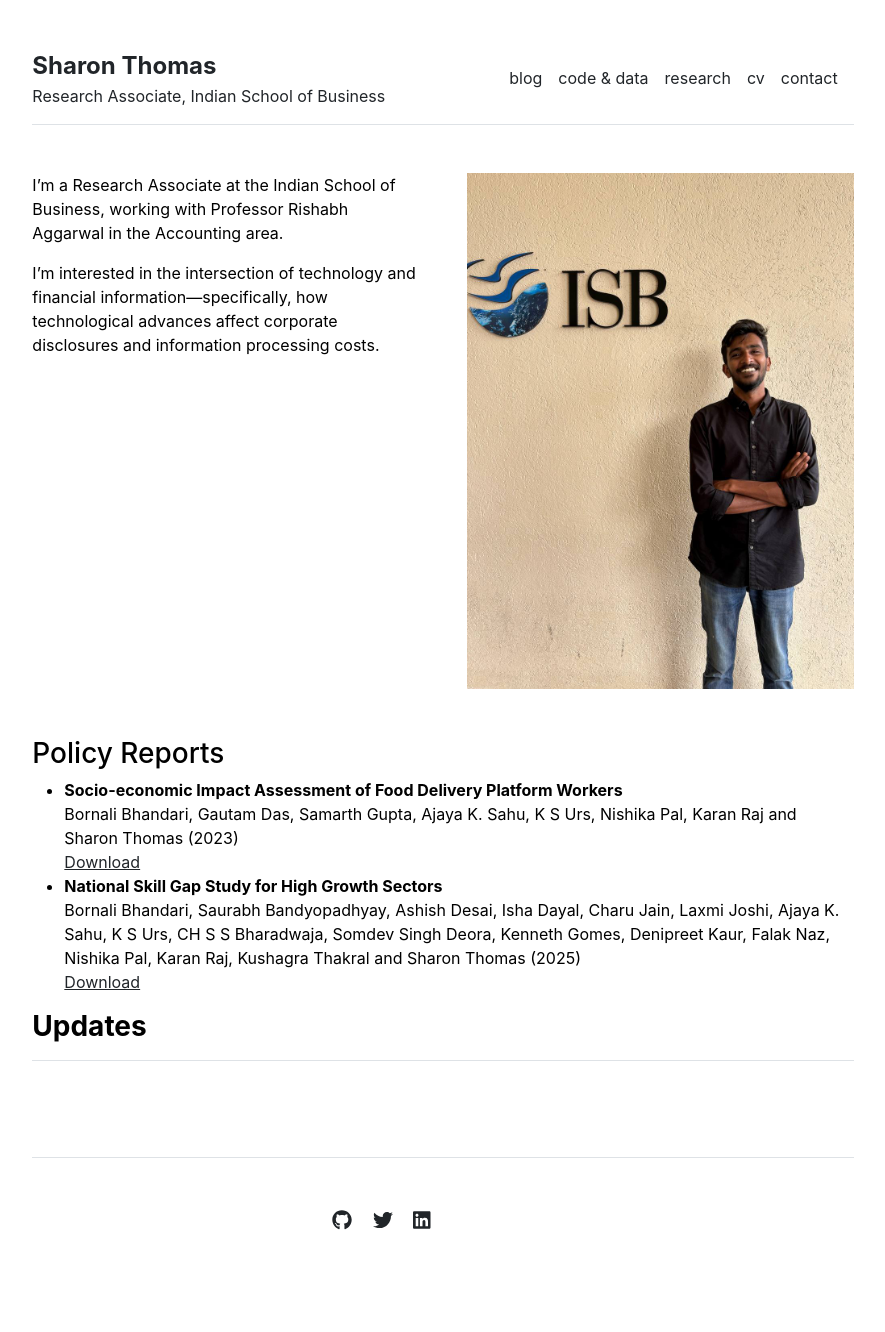
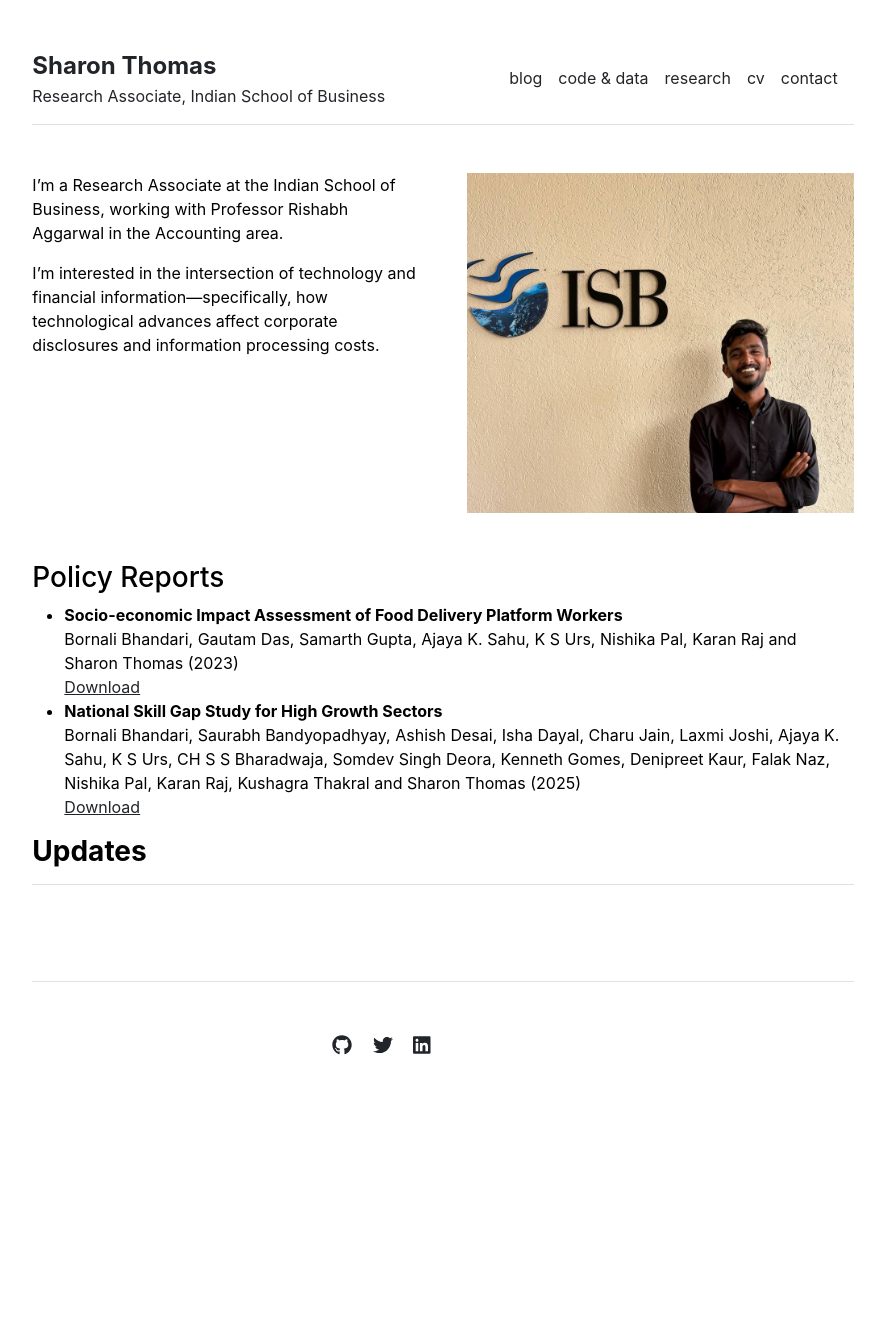
Before and after one commit to sharonsthomas/sharonsthomas.github.io, a Jekyll site: the page built from index.md, in a window 1280 px wide. Shown: the whole page, without its empty margins (197-1082 px from the left). Built offline with Jekyll 4.4.1, drawn with Linux system fonts in a browser that asks for light colours; after the commit the page ends 1156 px from its top, so only the background shows below that.

Commit message:
Cap home photo height to match intro text block
Prevent the tall portrait photo from stretching the entire row
beyond the intro text by setting max-height with object-fit.
Photo crops from bottom, keeping the face in view.
Co-Authored-By: Claude Haiku 4.5 <noreply@anthropic.com>

```diff
--- a/_layouts/home.html
+++ b/_layouts/home.html
@@ -8,7 +8,7 @@ layout: default
     {{ content }}
   </div>
   <div class="col-md-6">
-    <img src="{{ site.github.url }}/assets/img/home.jpeg" alt="Home" width="100%">
+    <img src="{{ site.github.url }}/assets/img/home.jpeg" alt="Home" class="home-photo">
   </div>
 </div>
 
--- a/_sass/main.scss
+++ b/_sass/main.scss
@@ -12,3 +12,10 @@ body {
 body a {
   color: $linkColor
 }
+
+.home-photo {
+  width: 100%;
+  max-height: 340px;
+  object-fit: cover;
+  object-position: top;
+}
```
